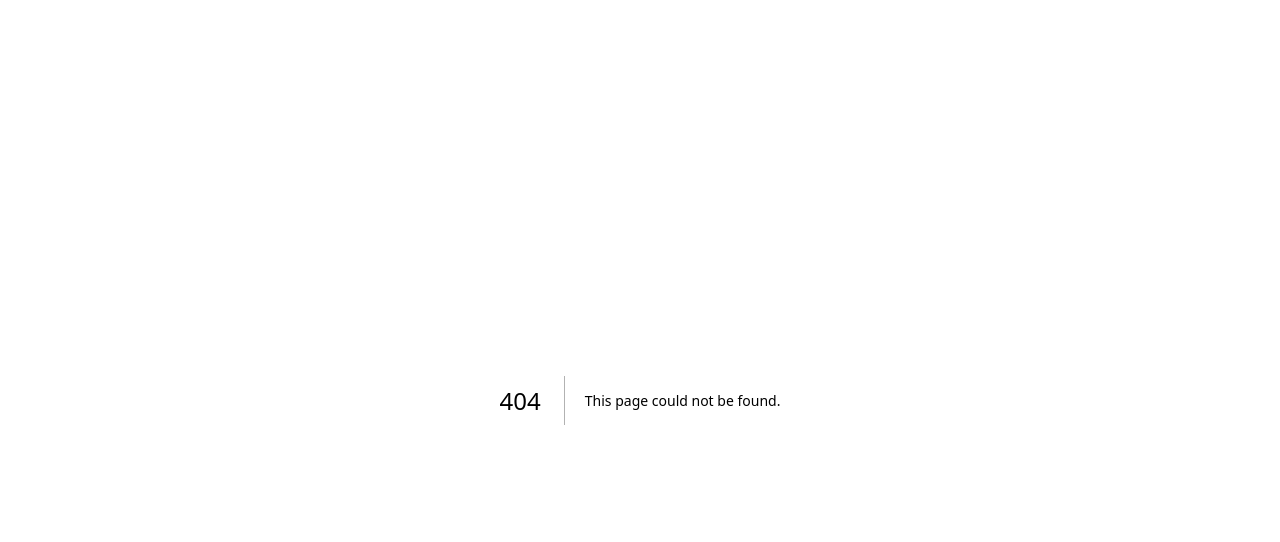
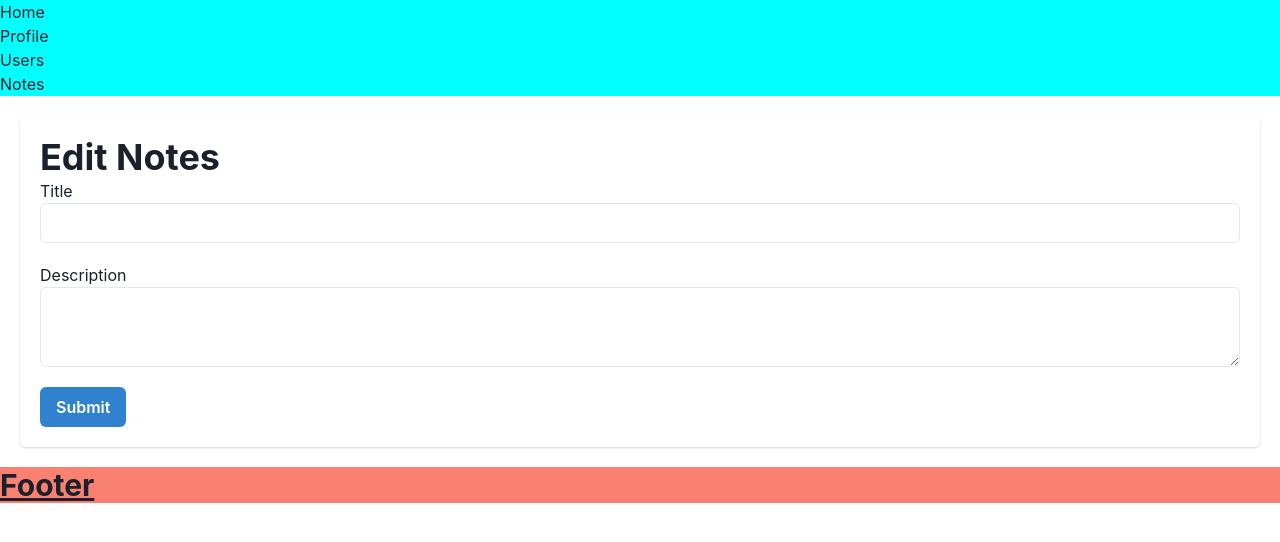
Before and after one commit to andriiannsyah/next-sanber, a Next.js app in the folder learn-next/: page /notes/edit/1 in a window 1280 px wide. Before the commit this address had no page. Shown: the top 542 px of the page. Built offline with nearby package versions, Linux system fonts and the light colour scheme; no server answers.

Commit message:
add: 13-(Update-Delete) Impelementasi API

```diff
--- /dev/null
+++ b/learn-next/pages/notes/edit/[id].js
@@ -0,0 +1,70 @@
+import dynamic from "next/dynamic";
+const LayoutComponent = dynamic(() => import("@/Layouts"));
+import { Grid, GridItem, Card, Heading, Text, Button, Input, Textarea } from "@chakra-ui/react";
+import { useState, useEffect } from "react";
+import { useRouter } from "next/router";
+
+export default function EditNotes() {
+  const [notes, setNotes] = useState({
+    title: "",
+    description: "",
+  });
+  const router = useRouter();
+  const { id } = router.query;
+
+  const HandleSubmit = async () => {
+    try {
+      const res = await fetch(`https://service.pace-unv.cloud/api/notes/update/${id}`, {
+        method: "PATCH",
+        headers: {
+          "Content-Type": "application/json",
+        },
+        body: JSON.stringify({ title: notes.title, description: notes.title }),
+      });
+      const result = await res.json();
+      if (result?.success) {
+        router.push("/notes");
+      }
+      console.log("Hasil =>", result);
+    } catch (error) {}
+  };
+
+  useEffect(() => {
+    async function fetchingData() {
+      const res = await fetch(`https://service.pace-unv.cloud/api/notes/${id}`);
+      const listNotes = await res.json();
+      setNotes(listNotes?.data);
+    }
+    fetchingData();
+  }, [id]);
+
+  return (
+    <>
+      <LayoutComponent metaTitle="Add Notes" metasDescription="Ini meta deskripsi dari Add Notes">
+        <Card margin="5" padding="5">
+          <Heading>Edit Notes</Heading>
+          <Grid gap="5">
+            <GridItem>
+              <Text>Title</Text>
+              <Input type="text" onChange={(event) => setNotes({ ...notes, title: event.target.value })} value={notes?.title || ""} />
+            </GridItem>
+            <GridItem>
+              <Text>Description</Text>
+              <Textarea onChange={(event) => setNotes({ ...notes, description: event.target.value })} value={notes?.description || ""} />
+            </GridItem>
+            <GridItem>
+              <Button colorScheme="blue" onClick={() => HandleSubmit()}>
+                Submit
+              </Button>
+            </GridItem>
+          </Grid>
+        </Card>
+      </LayoutComponent>
+    </>
+  );
+}
+// export async function getStaticProps() {
+//   const res = await fetch("https://service.pace-unv.cloud/api/notes");
+//   const notes = await res.json();
+//   return { props: { notes }, revalidate: 10 };
+// }
--- a/learn-next/pages/notes/index.js
+++ b/learn-next/pages/notes/index.js
@@ -8,6 +8,22 @@ export default function Notes() {
   const [notes, setNotes] = useState();
   const router = useRouter();
 
+  const HandleDelete = async (id) => {
+    try {
+      const res = await fetch(`https://service.pace-unv.cloud/api/notes/delete/${id}`, {
+        method: "DELETE",
+        headers: {
+          "Content-Type": "application/json",
+        },
+        body: JSON.stringify(notes),
+      });
+      const result = await res.json();
+      if (result?.success) {
+        router.reload();
+      }
+      console.log("Hasil =>", result);
+    } catch (error) {}
+  };
   useEffect(() => {
     async function fetchingData() {
       const res = await fetch("https://service.pace-unv.cloud/api/notes");
@@ -42,7 +58,7 @@ export default function Notes() {
                       <Button onClick={() => router.push(`/notes/edit/${item?.id}`)} flex="1" variant="ghost">
                         Edit
                       </Button>
-                      <Button flex="1" colorScheme="red">
+                      <Button onClick={() => HandleDelete(item?.id)} flex="1" colorScheme="red">
                         Delete
                       </Button>
                     </CardFooter>
```
